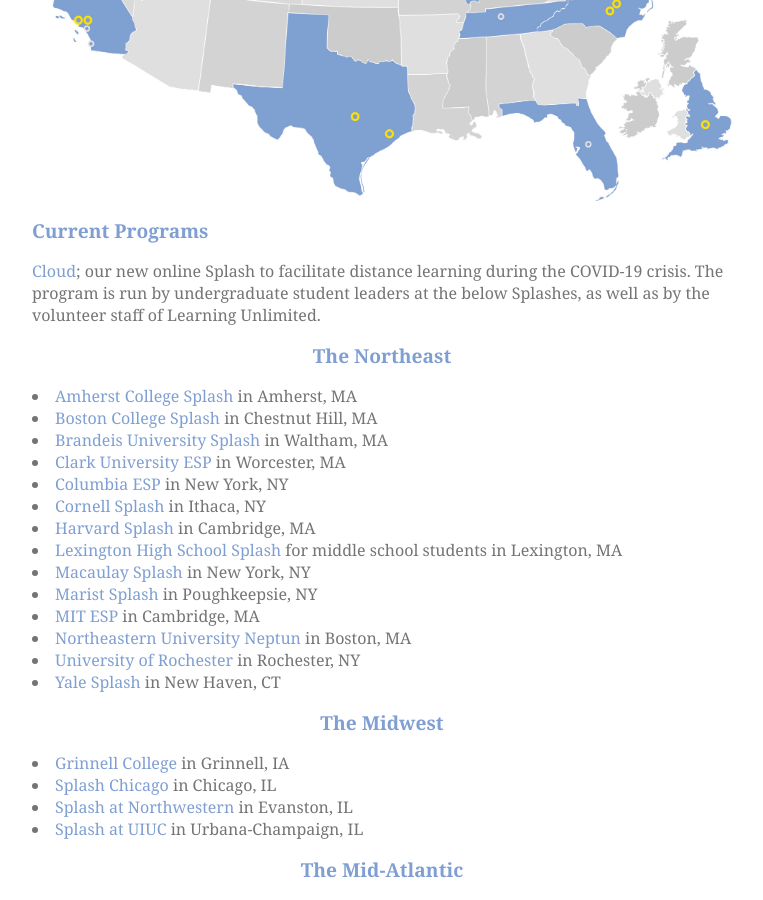
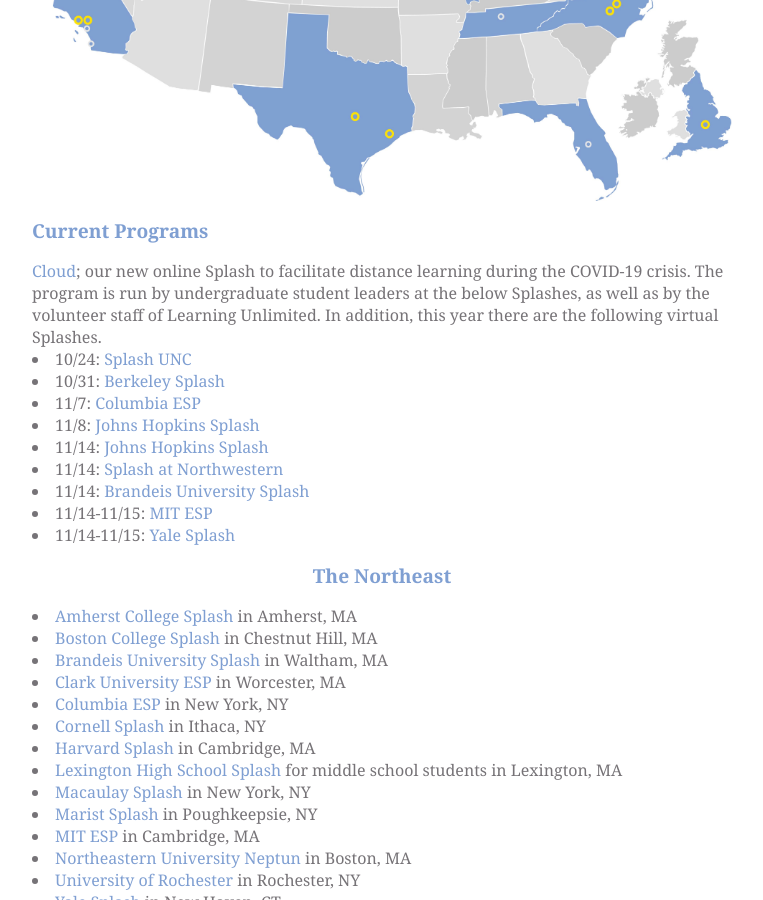
Before and after one commit to learning-unlimited/learning-unlimited.github.io, a Jekyll site: the page built from _current-programs/index.html, in a window 1280 px wide and 900 px high, scrolled down 513 px. Shown: the whole window, without its empty margins (250-1013 px from the left). Built offline with Jekyll 4.4.1, drawn with Linux system fonts in a browser that asks for light colours; nearby versions of some CDN libraries.

Commit message:
Update index.html

```diff
--- a/_current-programs/index.html
+++ b/_current-programs/index.html
@@ -53,7 +53,17 @@
 
 <h2>Current Programs</h2>
 
-  <a href="https://cloud.learningu.org/">Cloud</a>; our new online Splash to facilitate distance learning during the COVID-19 crisis. The program is run by undergraduate student leaders at the below Splashes, as well as by the volunteer staff of Learning Unlimited.
+  <a href="https://cloud.learningu.org/">Cloud</a>; our new online Splash to facilitate distance learning during the COVID-19 crisis. The program is run by undergraduate student leaders at the below Splashes, as well as by the volunteer staff of Learning Unlimited. In addition, this year there are the following virtual Splashes.
+
+  <li>10/24: <a href="https://splashunc.com/">Splash UNC</a></li>
+  <li>10/31: <a href="https://berkeley.learningu.org/">Berkeley Splash</a> </li>
+  <li>11/7: <a href="https://columbia.learningu.org/">Columbia ESP</a>  </li>
+  <li>11/8: <a href="https://hopkins.learningu.org/">Johns Hopkins Splash</a></li>
+  <li>11/14: <a href="https://hopkins.learningu.org/">Johns Hopkins Splash</a></li>
+  <li>11/14: <a href="https://nusplash.learningu.org/">Splash at Northwestern</a></li>
+  <li>11/14: <a href="https://brandeis.learningu.org/">Brandeis University Splash </a></li>
+  <li>11/14-11/15: <a href="https://esp.mit.edu/">MIT ESP</a></li>
+  <li>11/14-11/15: <a href="https://yale.learningu.org/">Yale Splash</a></li>
 
 <div class="upcoming-programs">
 
```
